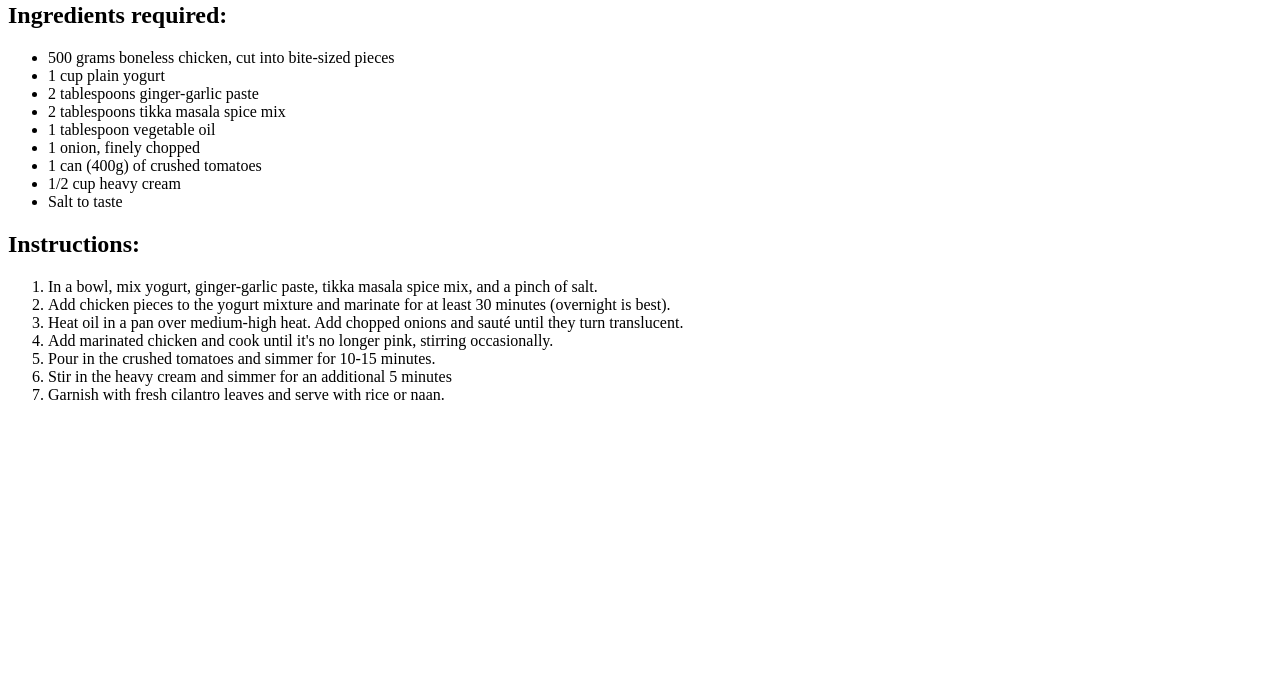
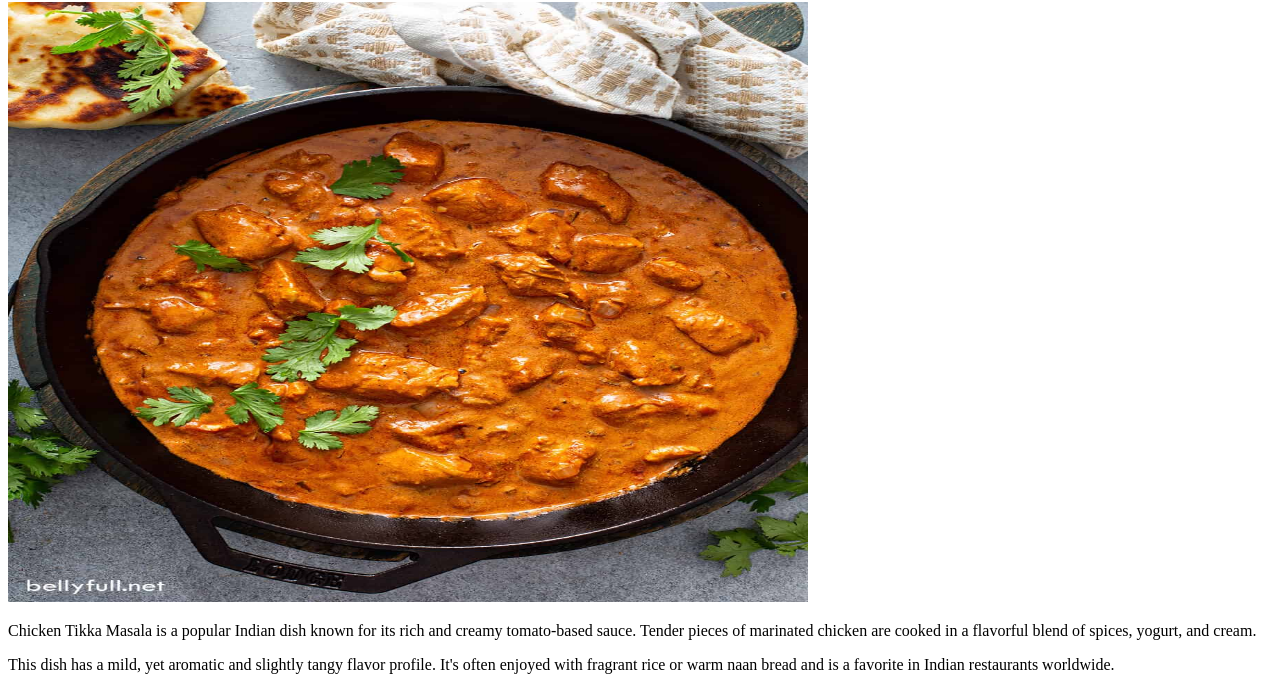
Before and after one commit to Charan167/odin-recipes, a plain HTML site: page recipes/chicken-tikka-masala.html in a window 1280 px wide. Shown: the part 78-769 px from the top of the page. Drawn offline with Linux system fonts and the light colour scheme.

Commit message:
Add images in recipe webpages along with their description

```diff
--- a/recipes/chicken-tikka-masala.html
+++ b/recipes/chicken-tikka-masala.html
@@ -6,6 +6,11 @@
     </head>
     <body>
         <h1>Chicken Tikka Masala</h1>
+        <img src="../images/chicken-tikka-masala.jpg" alt="chicken tikka masala" width="800px" height="600px">
+        <p>Chicken Tikka Masala is a popular Indian dish known for its rich and creamy tomato-based sauce.
+            Tender pieces of marinated chicken are cooked in a flavorful blend of spices, yogurt, and cream.</p>
+        <p>This dish has a mild, yet aromatic and slightly tangy flavor profile.
+            It's often enjoyed with fragrant rice or warm naan bread and is a favorite in Indian restaurants worldwide.</p>
         <h2>Ingredients required:</h2>
         <ul>
             <li>500 grams boneless chicken, cut into bite-sized pieces</li>
```
Also changed, not shown: recipes/chana-masala.html (+4 -1 lines), recipes/vegetable-biryani.html (+4 -1 lines).
